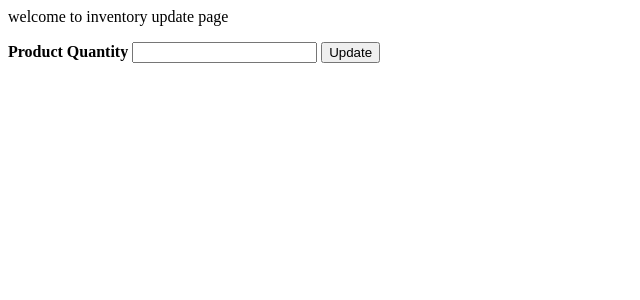
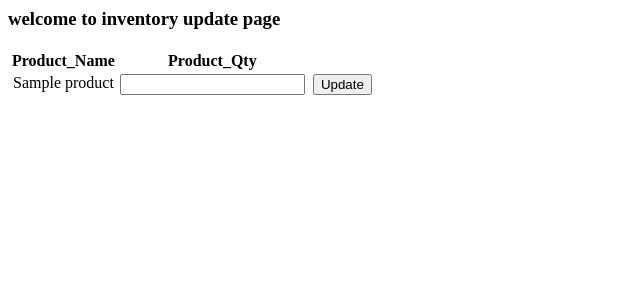
Before and after one commit to ChitraRajasekaran/Inventory-Tracking-App, a Flask app: page /inventory/1/edit in a window 1280 px wide. Shown: the top 300 px of the page, without its empty margins (0-640 px from the left). Run offline with Flask 3, Linux system fonts and the light colour scheme; tables that the repository leaves empty hold one stand-in row (values such as "Sample post").

Commit message:
Updated with code changes to product and inventory functionality

```diff
--- a/app.py
+++ b/app.py
@@ -1,5 +1,6 @@
 from flask import Flask, render_template,request,redirect,url_for
 from flask_sqlalchemy import SQLAlchemy
+from sqlalchemy.sql import exists
 # import sqlalchemy as sa
 # from sqlalchemy import orm
 # from sqlalchemy import ForeignKey
@@ -38,35 +39,41 @@ class Inventory(db.Model):
     def __repr__(self):
         return f'<Inventory {self.inventory_id}'
 
-    #86792192
-
 db.create_all()
 #All inventory routes
 
 
 @app.route('/inventory/create', methods=['GET'])
 def create_inventory():
-    headers = ['Product_Id', 'Product_Qty','Location_Id']
-    return render_template('create_inventory.html',headers=headers)
+    headers = ['Products', 'Product_Qty','Location_Id']
+    # products = db.session.query(Product.name,Product.id).join(Inventory,Inventory.product_id == Product.id)
+    products = db.session.query(Product.name,Product.id).all()
+    return render_template('create_inventory.html',headers=headers,products=products)
 
 @app.route('/inventory/save', methods=['GET','POST'])
 def add_inventory():
-    headers = ['Product_Qty','Location_Id']
+    headers = ['Product_id','Product_Qty','Location_Id']
+    product_id = request.form.get('product_id','')
     product_qty = request.form.get('product_qty', '')
-    location_id = request.form.get('location_id', '')
-    inv = Inventory(product_qty=product_qty,location_id=location_id )
-    db.session.add(inv)
-    db.session.commit()
-    # id = db.one_or_404(db.select(Inventory.product_id).filter(Inventory.product_id == product_id))
-    # prod = Product(id = id)
-    # db.session.add(prod)
-    # db.session.commit()
+    location_id = request.form.get('location_id','')
+
+    if db.session.query(Inventory.query.filter(Inventory.product_id == product_id).exists()).scalar():
+        inventory = db.session.query(Inventory).filter(Inventory.product_id == product_id).one()
+        inventory.product_qty = product_qty
+        # inventory.location_id = location_id
+        db.session.commit()
+    else:
+        inventory = Inventory(product_id=product_id,product_qty=product_qty)
+        db.session.add(inventory)
+        db.session.commit()
     return redirect(url_for('inventory'))
+
 
 @app.route('/inventory/<int:id>/edit', methods = ['GET','POST'])
 def edit_inventory(id):
-    p_qty = db.one_or_404(db.select(Inventory.product_qty).filter(Inventory.id == id))
-    return render_template('update_inventory.html',name = p_qty, id=id)
+    headers = ['Product_Name', 'Product_Qty']
+    products = db.session.query(Product.id,Product.name,Inventory.product_qty).join(Inventory,Inventory.product_id==Product.id).filter(Inventory.id == id)
+    return render_template('update_inventory.html',headers=headers, products = products, id=id)
 
 @app.route('/inventory/update', methods = ['GET','POST'])
 def update_inventory():
@@ -86,8 +93,9 @@ def delete_inventory(id):
 
 @app.route('/')
 def inventory():
-    headers = ['Id','Product_Id', 'Product_Qty','Location_Id']
-    return render_template('index.html', headers=headers,tableData = Inventory.query.order_by("id").all())
+    headers = ['Id','Product_Name', 'Product_Qty','Location_Id']
+    products = db.session.query(Product.name,Product.id,Inventory.id,Inventory.product_qty,Inventory.location_id).join(Inventory,Inventory.product_id == Product.id).order_by(Inventory.id)
+    return render_template('index.html', headers=headers,tableData = products)
 
 
 #All product routes
@@ -140,7 +148,7 @@ def products():
 
 
 
-
+# THE BELOW ROUTE NEED CHANGES ALTOGETHER TO MATCH WITH THE FUNCTIONALITY CHANGES
 #All location routes
 
 @app.route('/locations/create', methods=["POST"])
--- a/templates/index.html
+++ b/templates/index.html
@@ -19,7 +19,9 @@
                 {% for d in tableData %}
                         <tr>
                             <td><center>{{d.id}}</center></td>
-                        <td><center>{{d.product_id}}</center></td>
+                            <td>
+                                <option value = "{{d.product_id}}">{{d.name}}</option>
+                            </td>
                             <td><center>{{d.product_qty}}</center></td>
                             <td><center>{{d.location_id}}</center></td>
                             <form method = "get" action ="/inventory/{{d.id}}/edit" />
@@ -34,6 +36,7 @@
                             </td>
                             </form>
                         </tr>
+
                 {% endfor %}
             </tr>
         </thead>
--- a/templates/update_inventory.html
+++ b/templates/update_inventory.html
@@ -1,6 +1,32 @@
-<p> welcome to inventory update page</p>
-<form method="post" action="/inventory/update" />
-   <label> <B>Product Quantity</B> </label> <input type ="text" value = "{{product_qty}}" name = "product_qty" />
-    <input hidden=true type ="text" value = "{{id}}" name = "pid" />
-    <input type="submit" value="Update" />
-</form>
+<html>
+    <body>
+        <h3> welcome to inventory update page</h3>
+        <table>
+            <thead>
+                <tr>
+                    {% for header in headers %}
+                    <th>{{header}}</center>
+                    {% endfor %}
+                </tr>
+            </thead>
+            <tbody>
+                {% for product in products %}
+                <form method="post" action="/inventory/update" />
+                    <td>
+                        <option value = "{{product.name}}">{{product.name}}</option>
+                    </td>
+                    <td>
+                        <input type ="text" value = "{{product_qty}}" name = "product_qty" />
+                    </td>
+                    <td>
+                        <input hidden=true type ="text" value = "{{id}}" name = "pid" />
+                    </td>
+                    <td>
+                    <input type="submit" value="Update" />
+                    </td>
+                </form>
+                {% endfor %}
+            </tbody>
+        </table>
+    </body>
+</html>
```
Also changed, not shown: templates/create_inventory.html (+10 -0 lines), templates/products.html (line endings or trailing spaces). Lines whose indentation alone changed are shown as unchanged.
